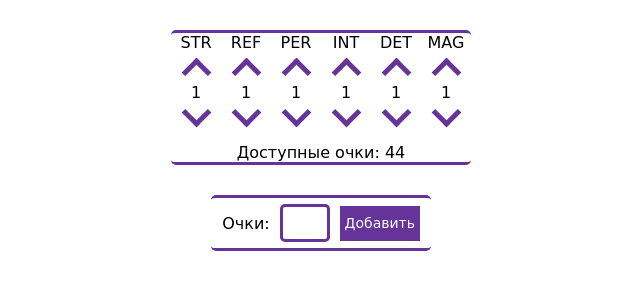
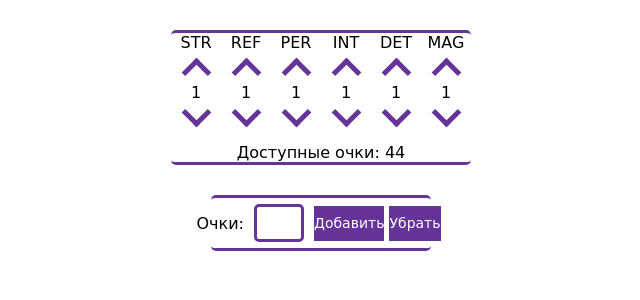
Before and after one commit to Ikamari/ariadna_stat_calculator, a React app: page / in a window 1280 px wide. Shown: the top 300 px of the page, without its empty margins (319-959 px from the left). Built offline with nearby package versions, Linux system fonts and the light colour scheme.

Commit message:
Added opportunity to remove points

```diff
--- a/app/components/Calculator.js
+++ b/app/components/Calculator.js
@@ -22,6 +22,14 @@ export default class Calculator extends Component {
         this.setState({
             ...this.state,
             unused: currentPoints + Number(points)
+        })
+    }
+
+    removePoints(points) {
+        let currentPoints = this.state["unused"];
+        this.setState({
+            ...this.state,
+            unused: currentPoints - Number(points)
         })
     }
 
@@ -67,6 +75,7 @@ export default class Calculator extends Component {
                 increase={(statName) => this.increasePoints(statName)}
                 decrease={(statName) => this.decreasePoints(statName)}
                 add={(points) => this.addPoints(points)}
+                remove={(points) => this.removePoints(points)}
                 stats={this.state}
             />
         )
--- a/app/components/CalculatorGUI.js
+++ b/app/components/CalculatorGUI.js
@@ -17,7 +17,7 @@ const stat = (increase, decrease, statName, statPoints, test = () => {}) => {
 };
 
 const CalculatorGUI = (props) => {
-    const { increase, decrease, add, stats} = props;
+    const { increase, decrease, add, remove, stats} = props;
     return (
         <div>
         <div className="calculator">
@@ -31,13 +31,17 @@ const CalculatorGUI = (props) => {
             </div>
             <div className="calculator-available-points">Доступные очки: {stats.unused}</div>
         </div>
-            <div className="add-points-block">
+            <div className="points-manipulation-block">
                 Очки:
-                <input type="number" min="0" className="add-points-input" id="addPointsInput"/>
+                <input type="number" min="0" className="points-manipulation-input" id="pointsInput"/>
                 <div
-                    className="add-points-button"
-                    onClick={() => add(document.getElementById("addPointsInput").value)}
+                    className="points-manipulation-button"
+                    onClick={() => add(document.getElementById("pointsInput").value)}
                 >Добавить</div>
+                <div
+                    className="points-manipulation-button"
+                    onClick={() => remove(document.getElementById("pointsInput").value)}
+                >Убрать</div>
             </div>
         </div>
     )
--- a/public/styles/main.css
+++ b/public/styles/main.css
@@ -56,7 +56,7 @@
 
 }
 
-.add-points-block {
+.points-manipulation-block {
     display: flex;
     flex-direction: row;
     height: 50px;
@@ -72,7 +72,7 @@
     justify-content: center;
 }
 
-.add-points-input {
+.points-manipulation-input {
     width: 40px;
     height: 30px;
     margin: 0 10px;
@@ -84,14 +84,14 @@
     font-size: 18px;
 }
 
-.add-points-button:hover {
+.points-manipulation-button:hover {
     background-color: mediumpurple;
 }
 
-.add-points-button {
+.points-manipulation-button {
     display: block;
-    width: 80px;
-    /* margin: 20px auto; */
+    width: 100px;
+    margin-right: 5px;
     font-size: 14px;
     line-height: 35px;
     font-family: "Comic Sans MS", cursive, sans-serif;
```
